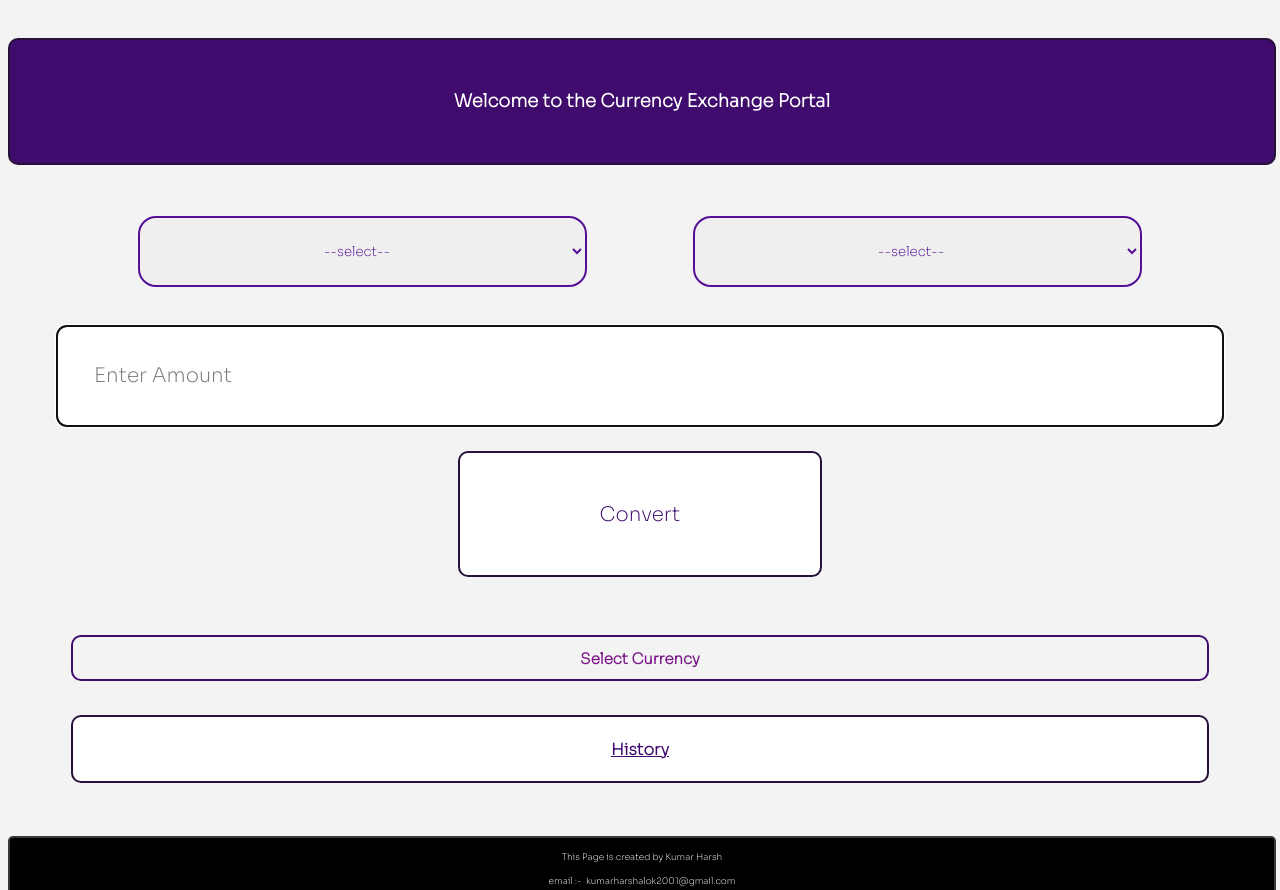
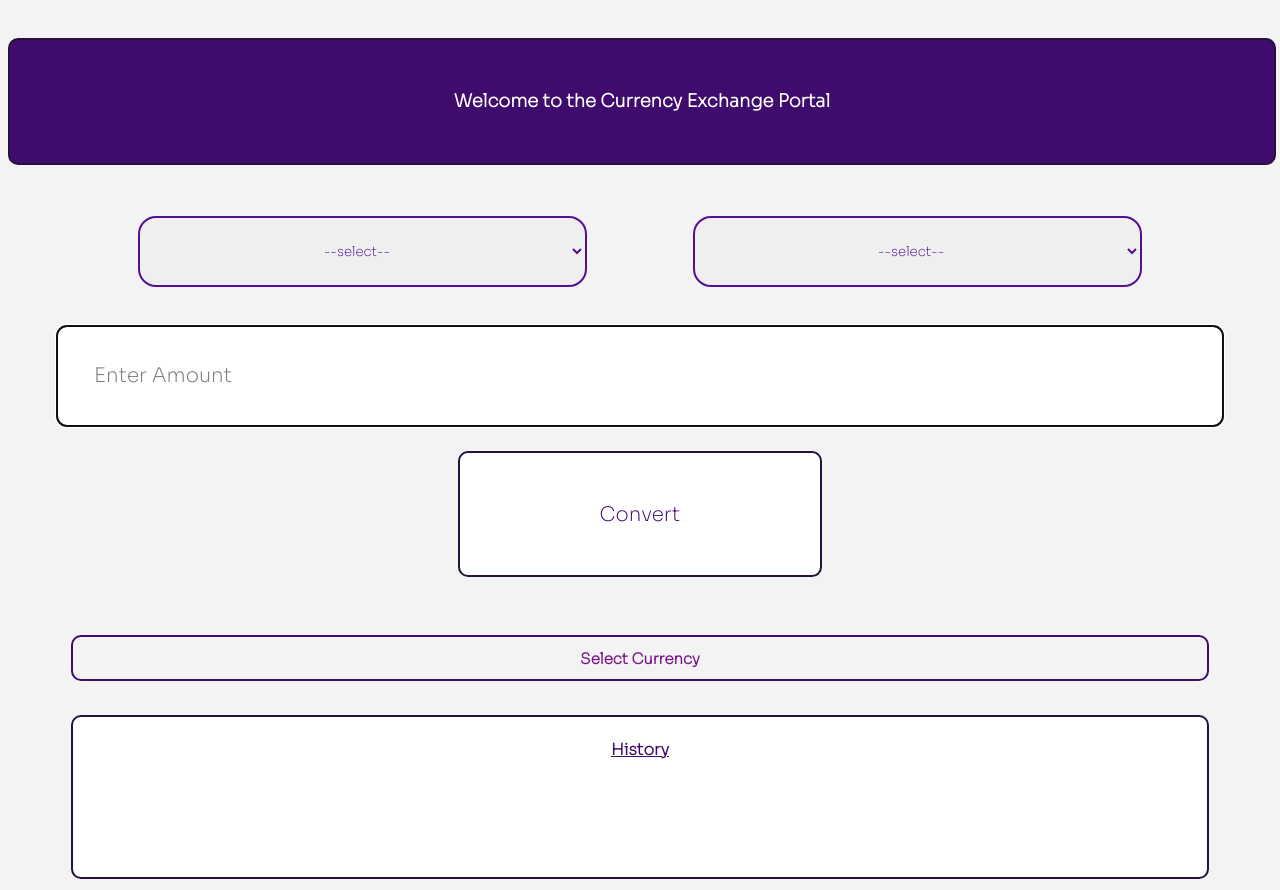
Before and after one commit to KumarHarsh2001/Exchange_Currency.github.io, a plain HTML site: page index.html in a window 1280 px wide. Shown: the top 890 px of the page. Drawn offline with Linux system fonts and the light colour scheme; no server answers.

Commit message:
new change

```diff
--- a/style.css
+++ b/style.css
@@ -110,6 +110,7 @@ h3:hover{
 
     color: rgb(63, 12, 110);
     display: block;
+    height: 20vh;
     background-color: rgb(255, 255, 255);
     border: 2px solid rgb(37, 17, 57);
     border-radius: 10px;
@@ -117,6 +118,7 @@ h3:hover{
 }
 #output:hover{
     display: block;
+    height: 20vh;
     color: white;
     background-color: rgb(63, 12, 110);
     border: 2px solid rgb(37, 17, 57);
```
